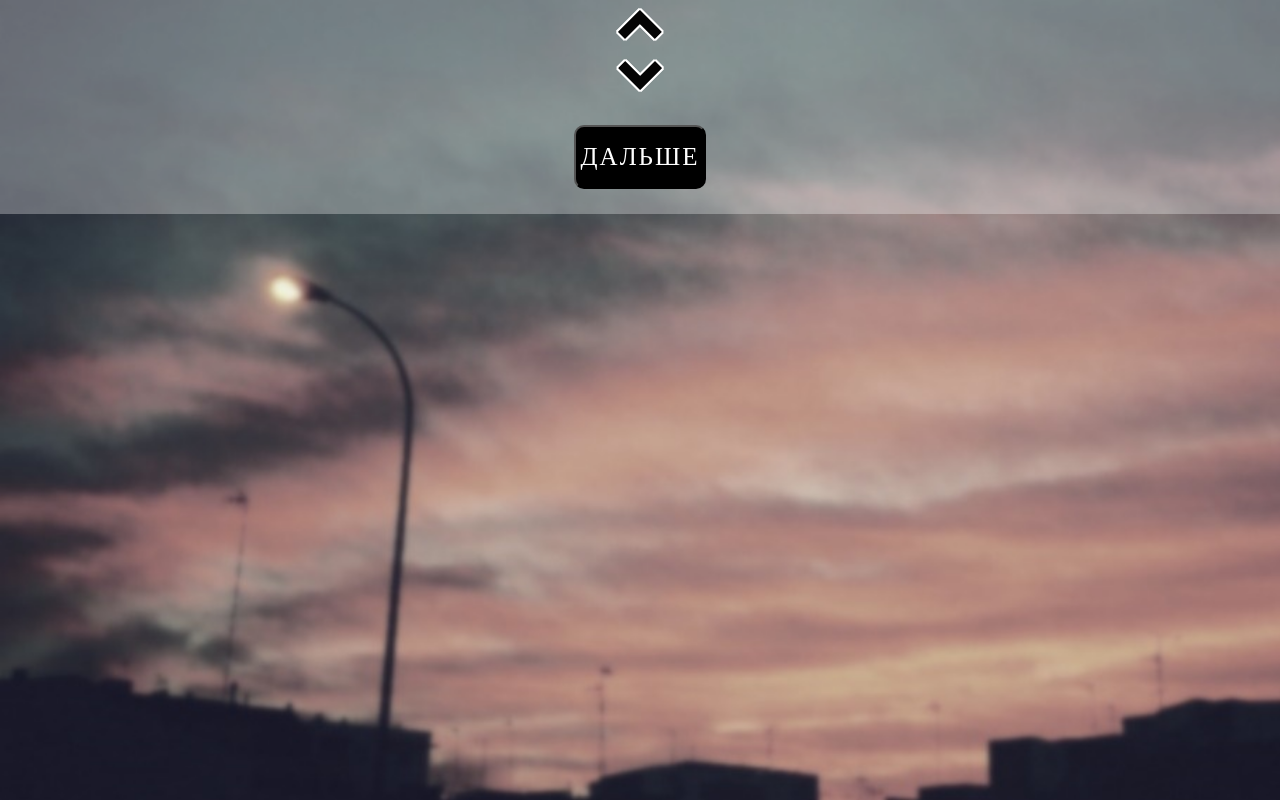
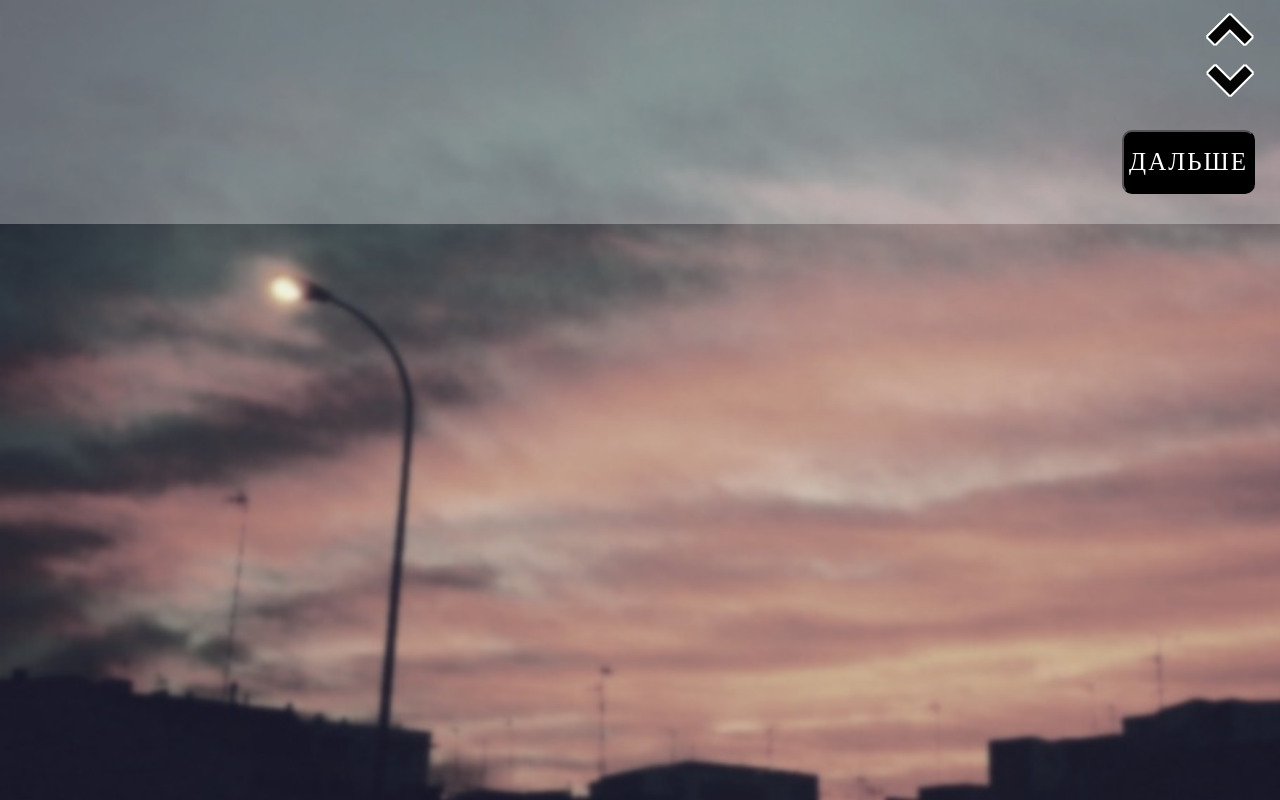
Before and after one commit to nemariia/visual-novel-how-to-live, a React (Create React App) app: page / in a window 1280 px wide. Both pictures are taken after a click on the button "ИГРАТЬ". Built offline with nearby package versions, Linux system fonts and the light colour scheme; a web font is replaced by a local one.

Commit message:
made text slide look more neatly

```diff
--- a/src/styles/textslider.css
+++ b/src/styles/textslider.css
@@ -11,11 +11,19 @@
 }
 
 .text_controls {
+	flex: 1;
 	display: flex;
 	flex-direction: column;
-  	align-items: center;
+  	align-items: flex-end;
 }
 
 .text_slide {
+	display: flex;
+	padding: 5px 25px;
 	background-color: rgba(255, 255, 255, 0.3);
 }
+
+.text {
+	flex: 4;
+	text-align: left;
+}
```
